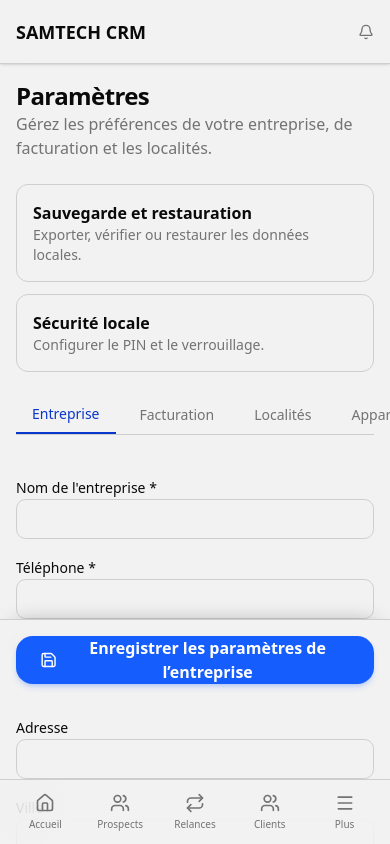
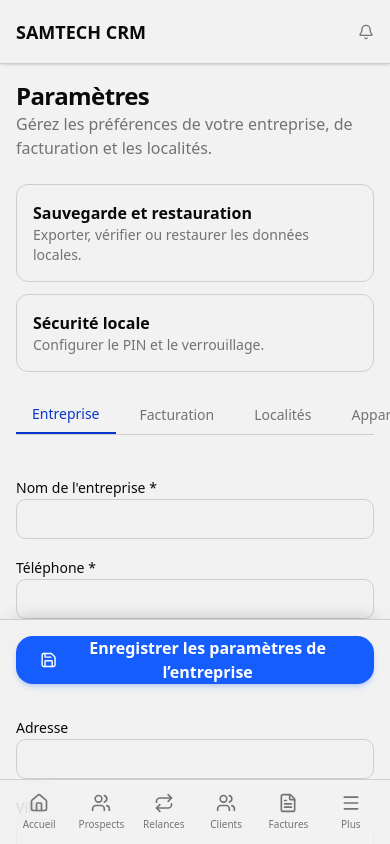
Before and after one commit to layesamake/samatech-crm, a Next.js app: page /settings in a window 390 px wide. Built offline with nearby package versions, Linux system fonts and the light colour scheme.

Commit message:
feat(ui): add invoices link to mobile bottom navigation

```diff
--- a/src/components/layout/BottomNav.tsx
+++ b/src/components/layout/BottomNav.tsx
@@ -96,6 +96,11 @@
             <span className="text-[10px] font-medium">Clients</span>
           </Link>
 
+          <Link href="/invoices" className={cn("flex flex-col items-center justify-center w-16 h-full gap-1 transition-transform active:scale-95", pathname?.startsWith('/invoices') ? "text-primary" : "text-muted-foreground hover:text-foreground")}>
+            <FileText className={cn("h-5 w-5", pathname?.startsWith('/invoices') ? "fill-primary/20 stroke-[2.5]" : "stroke-2")} />
+            <span className="text-[10px] font-medium">Factures</span>
+          </Link>
+
           <Sheet open={open} onOpenChange={setOpen}>
             <SheetTrigger className="flex flex-col items-center justify-center w-16 h-full gap-1 text-muted-foreground hover:text-foreground transition-transform active:scale-95">
               <Menu className="h-5 w-5 stroke-2" />
```
